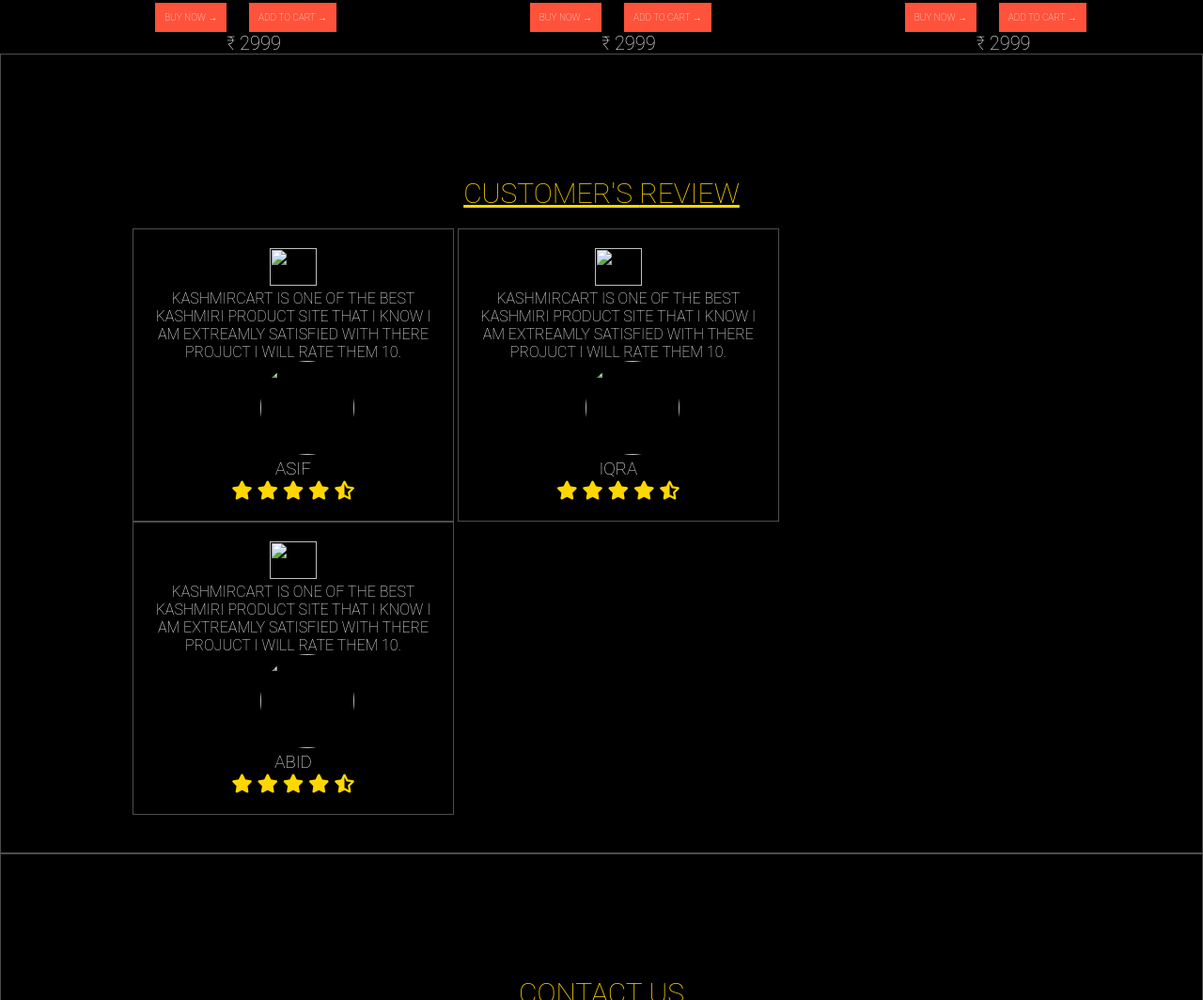
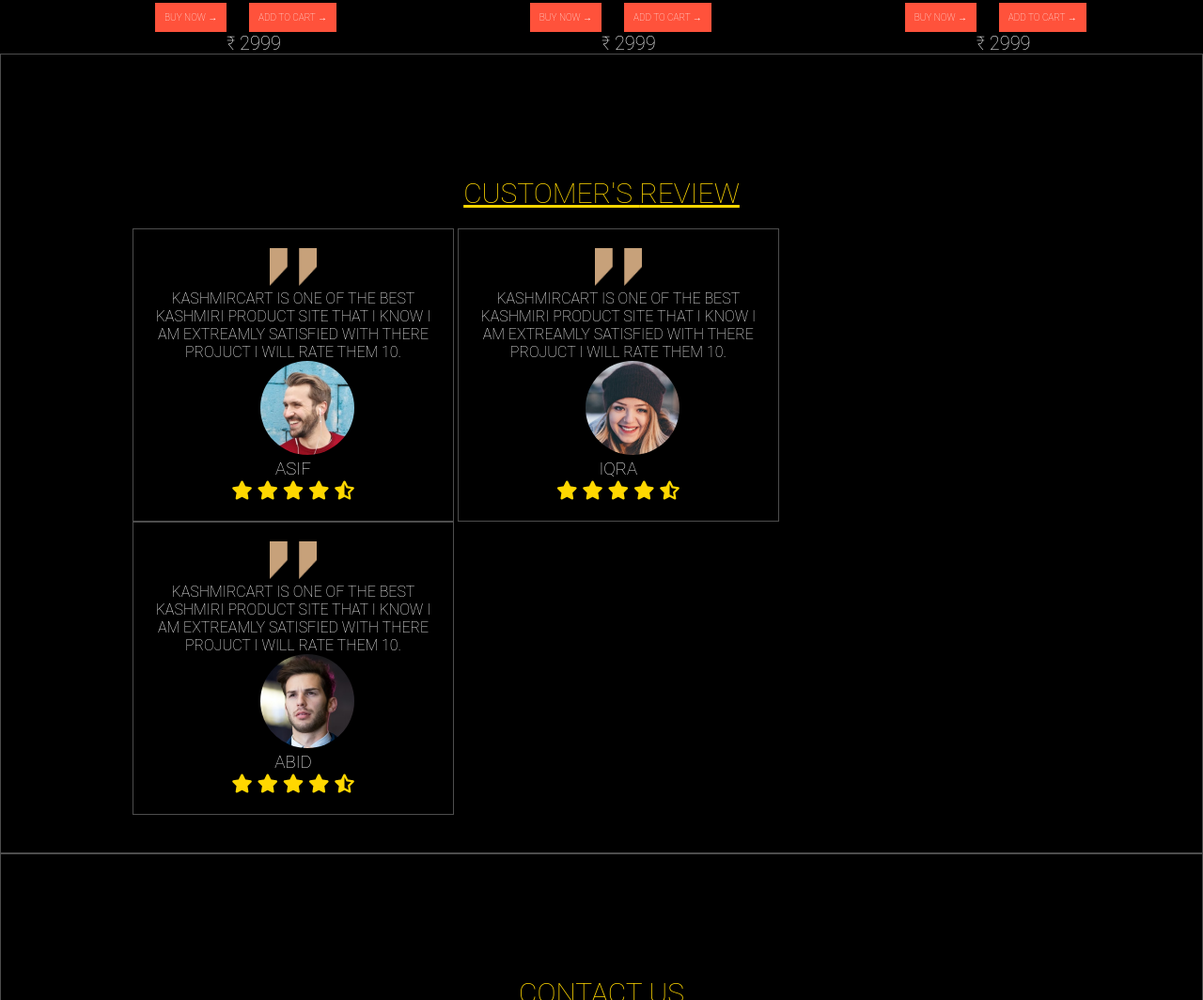
Before and after one commit to RIYAZ-786/kashmircart, a plain HTML site: page index.html in a window 1280 px wide. Shown: the part 3027-4091 px from the top of the page at 94% size. Drawn offline with Linux system fonts and the light colour scheme; a web font is replaced by a local one.

Commit message:
Update index.html

```diff
--- a/index.html
+++ b/index.html
@@ -228,9 +228,9 @@
         <div class="box-container">
 
             <div class="box">
-                <img src="images/quote-img.png" alt="" class="quote">
+                <img src="quote-img.png" alt="" class="quote">
                 <p>KashmirCart is one of the best Kashmiri product site that i know i am extreamly satisfied with there projuct i will rate them 10.</p>
-                <img src="images/pic-1.png" class="user" alt="">
+                <img src="pic-1.png" class="user" alt="">
                 <h3>Asif</h3>
                 <div class="star">
                     <i class="fas fa-star"></i>
@@ -242,9 +242,9 @@
             </div>
 
             <div class="box">
-                <img src="images/quote-img.png" alt="" class="quote">
+                <img src="quote-img.png" alt="" class="quote">
                 <p>KashmirCart is one of the best Kashmiri product site that i know i am extreamly satisfied with there projuct i will rate them 10.</p>
-                <img src="images/pic-2.png" class="user" alt="">
+                <img src="pic-2.png" class="user" alt="">
                 <h3>iqra</h3>
                 <div class="star">
                     <i class="fas fa-star"></i>
@@ -256,9 +256,9 @@
             </div>
 
             <div class="box">
-                <img src="images/quote-img.png "alt="" class="quote">
+                <img src="quote-img.png "alt="" class="quote">
                 <p>KashmirCart is one of the best Kashmiri product site that i know i am extreamly satisfied with there projuct i will rate them 10.</p>
-                <img src="images/pic-3.png" class="user" alt="">
+                <img src="pic-3.png" class="user" alt="">
                 <h3>Abid</h3>
                 <div class="star">
                     <i class="fas fa-star"></i>
```
